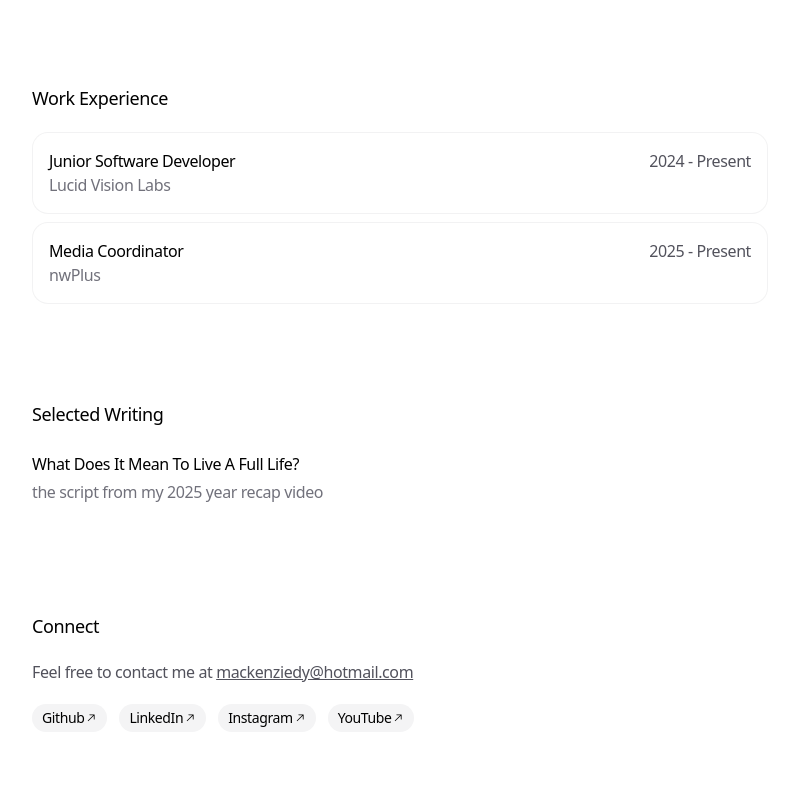
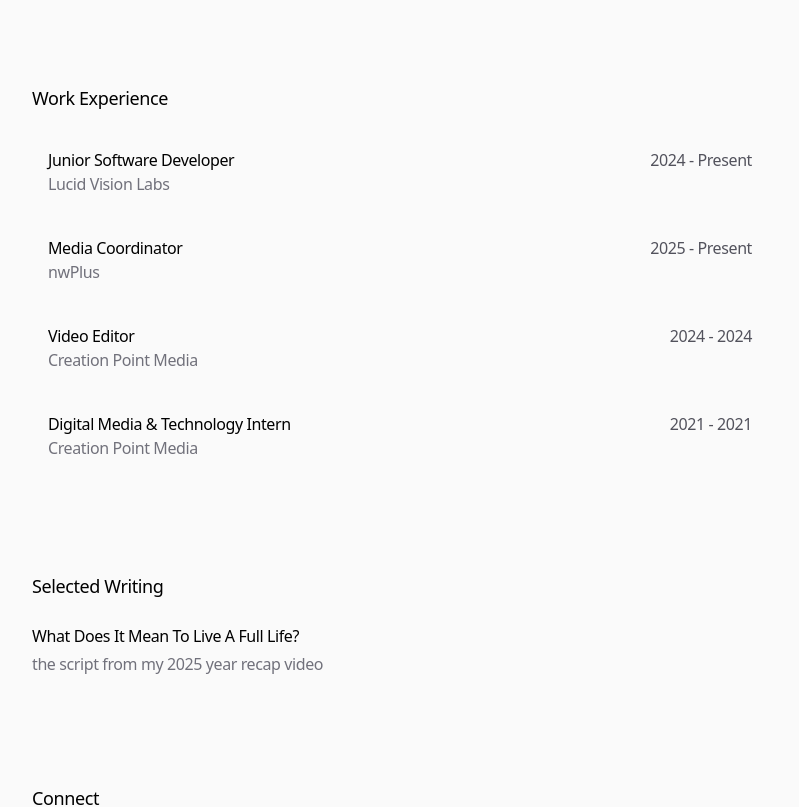
Before and after one commit to dymackenzie/mywebsite, a Next.js app: page / in a window 1280 px wide. Shown: the part 620-1427 px from the top of the page, without its empty margins (240-1039 px from the left). Built offline with nearby package versions, Linux system fonts and the light colour scheme.

Commit message:
~ changes to theme + work experience

```diff
--- a/app/data.ts
+++ b/app/data.ts
@@ -72,14 +72,14 @@ export const PROJECTS: Project[] = [
       'https://res.cloudinary.com/dy5qhfyed/video/upload/v1770630479/chess_qxgajq.mp4',
     id: 'project3',
   },
-  {
-    name: 'Physics Engine',
-    description: 'a simple 2D physics engine from scratch in Java',
-    link: 'https://github.com/dymackenzie/physics-engine',
-    video:
-      'https://res.cloudinary.com/dy5qhfyed/video/upload/v1770631928/physics_po08qk.mp4',
-    id: 'project4',
-  },
+  // {
+  //   name: 'Physics Engine',
+  //   description: 'a simple 2D physics engine from scratch in Java',
+  //   link: 'https://github.com/dymackenzie/physics-engine',
+  //   video:
+  //     'https://res.cloudinary.com/dy5qhfyed/video/upload/v1770631928/physics_po08qk.mp4',
+  //   id: 'project4',
+  // },
 ]
 
 export const VIDEOS: Video[] = [
@@ -151,6 +151,22 @@ export const WORK_EXPERIENCE: WorkExperience[] = [
     link: 'https://nwplus.io',
     id: 'work2',
   },
+  {
+    company: 'Creation Point Media',
+    title: 'Video Editor',
+    start: '2024',
+    end: '2024',
+    link: 'https://www.movie-mint.com/',
+    id: 'work3',
+  },
+  {
+    company: 'Creation Point Media',
+    title: 'Digital Media & Technology Intern',
+    start: '2021',
+    end: '2021',
+    link: 'https://www.movie-mint.com/',
+    id: 'work4',
+  },
 ]
 
 export const BLOG_POSTS: BlogPost[] = [
--- a/app/footer.tsx
+++ b/app/footer.tsx
@@ -1,7 +1,6 @@
 'use client'
 import { AnimatedBackground } from '@/components/ui/animated-background'
-import { TextLoop } from '@/components/ui/text-loop'
-import { MonitorIcon, MoonIcon, SunIcon } from 'lucide-react'
+import {  SunIcon } from 'lucide-react'
 import { useTheme } from 'next-themes'
 import { useEffect, useState } from 'react'
 
--- a/app/layout.tsx
+++ b/app/layout.tsx
@@ -9,7 +9,7 @@ import { ThemeProvider } from 'next-themes'
 export const viewport: Viewport = {
   width: 'device-width',
   initialScale: 1,
-  themeColor: '#ffffff',
+  themeColor: '#f8fafb',
 }
 
 export const metadata: Metadata = {
@@ -42,13 +42,14 @@ export default function RootLayout({
   return (
     <html lang="en" suppressHydrationWarning>
       <body
-        className={`${geist.variable} ${geistMono.variable} bg-white tracking-tight antialiased dark:bg-zinc-950`}
+        className={`${geist.variable} ${geistMono.variable} bg-zinc-50 tracking-tight antialiased dark:bg-zinc-950`}
       >
         <ThemeProvider
-          enableSystem={true}
+          enableSystem={false}
           attribute="class"
           storageKey="theme"
-          defaultTheme="system"
+          defaultTheme="light"
+          forcedTheme="light"
         >
           <Fwog />
           <div className="relative z-10 flex min-h-screen w-full flex-col font-[family-name:var(--font-inter-tight)]">
--- a/app/page.tsx
+++ b/app/page.tsx
@@ -105,17 +105,13 @@ export default function Personal() {
         <div className="flex flex-col space-y-2">
           {WORK_EXPERIENCE.map((job) => (
             <a
-              className="relative overflow-hidden rounded-2xl bg-zinc-300/30 p-[1px] dark:bg-zinc-600/30"
+              className="relative overflow-hidden rounded-2xl bg-transparent dark:bg-transparent"
               href={job.link}
               target="_blank"
               rel="noopener noreferrer"
               key={job.id}
             >
-              <Spotlight
-                className="from-zinc-900 via-zinc-800 to-zinc-700 blur-2xl dark:from-zinc-100 dark:via-zinc-200 dark:to-zinc-50"
-                size={64}
-              />
-              <div className="relative h-full w-full rounded-[15px] bg-white p-4 dark:bg-zinc-950">
+              <div className="relative h-full w-full rounded-[15px] bg-transparent p-4 dark:bg-transparent">
                 <div className="relative flex w-full flex-row justify-between">
                   <div>
                     <h4 className="font-normal dark:text-zinc-100">
--- a/package.json
+++ b/package.json
@@ -1,5 +1,5 @@
 {
-  "name": "nim",
+  "name": "mackenziedy",
   "version": "0.1.0",
   "private": true,
   "scripts": {
```
Also changed, not shown: 1 other file (tests, documents, lock files or other folders).
